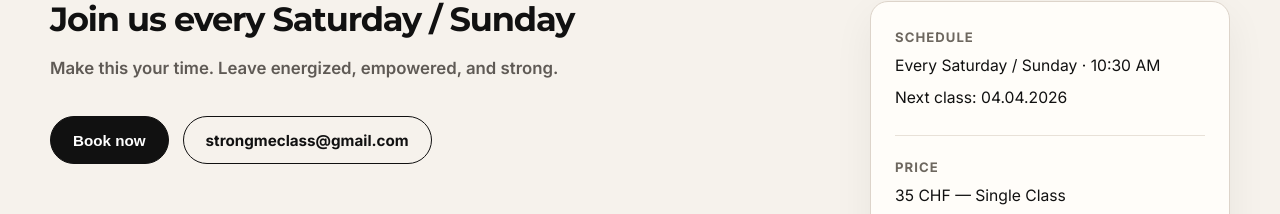
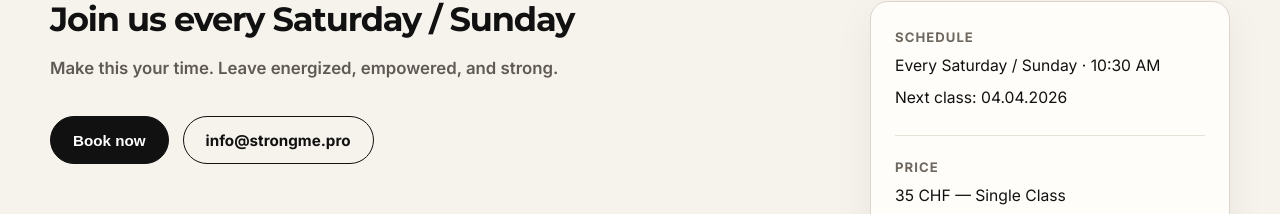
Before and after one commit to hotomski/strong_me, a Next.js app: page / in a window 1280 px wide. Shown: the part 1816-2030 px from the top of the page. Built offline with nearby package versions, Linux system fonts and the light colour scheme.

Commit message:
email on the webpage adapted as well to info@strongme.pro

```diff
--- a/app/page.tsx
+++ b/app/page.tsx
@@ -262,10 +262,10 @@ export default function Home() {
                 Book now
               </button>
               <a
-                href="mailto:strongmeclass@gmail.com"
+                href="mailto:info@strongme.pro"
                 className="btn btn-secondary"
               >
-                strongmeclass@gmail.com
+                info@strongme.pro
               </a>
             </div>
           </div>
```
